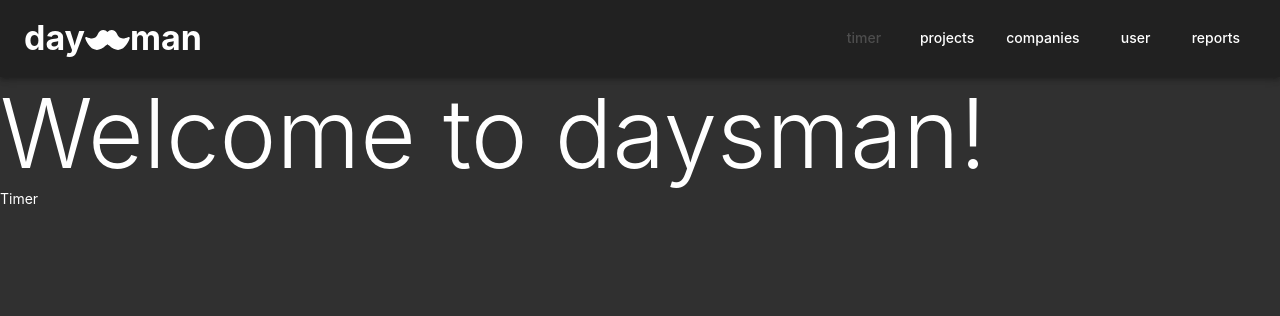
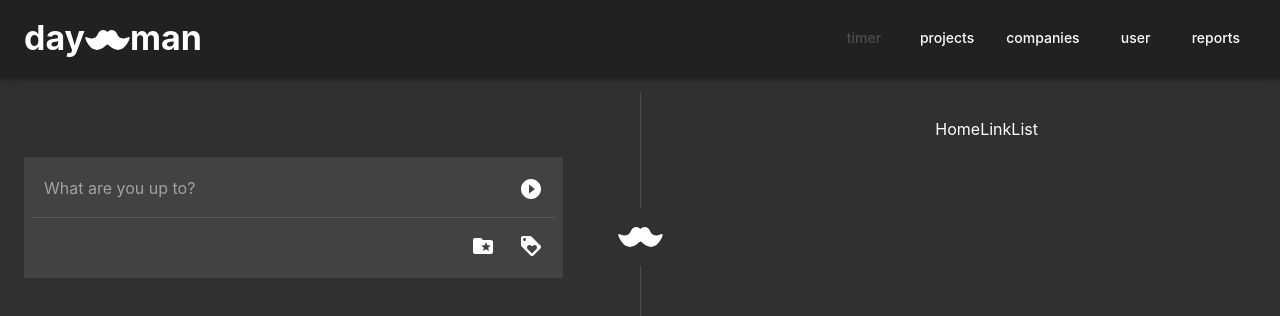
Before and after one commit to rwojcik/daysman, a Next.js app: page / in a window 1280 px wide. Shown: the top 316 px of the page. Built offline with nearby package versions, Linux system fonts and the light colour scheme.

Commit message:
split Home component and update it's layout

```diff
--- a/src/components/Home.tsx
+++ b/src/components/Home.tsx
@@ -1,40 +1,18 @@
 import React from 'react';
 import Head from 'next/head';
 import { Nav } from './Nav';
-import { Timer } from './Timer';
-import { Typography } from '@material-ui/core';
+import { HomeLayout } from './HomeLayout';
 
 export const Home = () => {
   return (
-    <div>
+    <>
       <Head>
         <title>daysman</title>
       </Head>
 
       <Nav />
 
-      <div>
-        <Typography variant="h1">Welcome to daysman!</Typography>
-        <Timer />
-      </div>
-
-      {/* <style jsx>{`
-      .hero {
-        width: 100%;
-        color: #333;
-      }
-      .title {
-        margin: 0;
-        width: 100%;
-        padding-top: 80px;
-        line-height: 1.15;
-        font-size: 48px;
-      }
-      .title,
-      .description {
-        text-align: center;
-      }
-    `}</style> */}
-    </div>
+      <HomeLayout />
+    </>
   );
 };
--- /dev/null
+++ b/src/components/HomeLayout.tsx
@@ -0,0 +1,24 @@
+import React from 'react';
+import { HomeTimer } from './HomeTimer';
+import { Grid, useTheme, useMediaQuery } from '@material-ui/core';
+import { HomeLinkList } from './HomeLinkList';
+import { DmDivider } from './common/DmDivider';
+
+export const HomeLayout = () => {
+  const theme = useTheme();
+  const lgUp = useMediaQuery(theme.breakpoints.up('lg'));
+
+  return (
+    <Grid container>
+      <Grid item lg xs={12}>
+        <HomeTimer />
+      </Grid>
+      <Grid item lg={1} xs={12}>
+        <DmDivider vertical={lgUp} />
+      </Grid>
+      <Grid item lg xs={12}>
+        <HomeLinkList />
+      </Grid>
+    </Grid>
+  );
+};
--- /dev/null
+++ b/src/components/HomeLinkList.tsx
@@ -0,0 +1,23 @@
+import React from 'react';
+import { Typography, makeStyles } from '@material-ui/core';
+
+const useStyles = makeStyles(
+  {
+    root: {
+      margin: '5vh 0',
+      display: 'flex',
+      flexDirection: 'row',
+      alignItems: 'center',
+      justifyContent: 'center',
+    },
+  },
+  { name: 'HomeLinkList' }
+);
+export const HomeLinkList: React.FC = React.memo(function HomeLinkList() {
+  const classes = useStyles();
+  return (
+    <div className={classes.root}>
+      <Typography align="center">HomeLinkList</Typography>
+    </div>
+  );
+});
--- /dev/null
+++ b/src/components/HomeTimer.tsx
@@ -0,0 +1,64 @@
+import React from 'react';
+import { makeStyles, Paper, InputBase, Theme, Divider, IconButton, Tooltip } from '@material-ui/core';
+import { FlexSpacer } from './common/FlexSpacer';
+import FolderSpecialIcon from '@material-ui/icons/FolderSpecial';
+import LoyaltyIcon from '@material-ui/icons/Loyalty';
+import PlayCircleFilledIcon from '@material-ui/icons/PlayCircleFilled';
+
+const useStyles = makeStyles(
+  ({ spacing }: Theme) => ({
+    root: {
+      marginTop: '10vh',
+      marginBottom: '15vh',
+    },
+    inputPaper: {
+      padding: spacing(1, 1),
+      marginLeft: spacing(3),
+      marginRight: spacing(3),
+    },
+    inputRow: {
+      display: 'flex',
+      marginBottom: spacing(0.5),
+    },
+    inputField: {
+      padding: spacing(1, 1.5),
+    },
+    inputButtons: {
+      marginTop: spacing(0.5),
+      display: 'flex',
+    },
+  }),
+  { name: 'HomeTimer' }
+);
+
+export const HomeTimer: React.FC = React.memo(function HomeTimer() {
+  const classes = useStyles();
+  return (
+    <div className={classes.root}>
+      <Paper square elevation={0} className={classes.inputPaper}>
+        <div className={classes.inputRow}>
+          <InputBase fullWidth className={classes.inputField} placeholder="What are you up to?" />
+          <Tooltip title="Start timer">
+            <IconButton>
+              <PlayCircleFilledIcon />
+            </IconButton>
+          </Tooltip>
+        </div>
+        <Divider />
+        <div className={classes.inputButtons}>
+          <FlexSpacer />
+          <Tooltip title="Project">
+            <IconButton>
+              <FolderSpecialIcon />
+            </IconButton>
+          </Tooltip>
+          <Tooltip title="Keywords">
+            <IconButton>
+              <LoyaltyIcon />
+            </IconButton>
+          </Tooltip>
+        </div>
+      </Paper>
+    </div>
+  );
+});
--- a/src/components/Timer.tsx
+++ /dev/null
@@ -1,5 +0,0 @@
-import React from 'react';
-
-export const Timer: React.FC = () => {
-  return <div>Timer</div>;
-};
--- /dev/null
+++ b/src/components/common/DmDivider.tsx
@@ -0,0 +1,60 @@
+import React from 'react';
+import { makeStyles, Theme } from '@material-ui/core';
+import Mustache from '../../assets/mustache-vector.svg';
+import clsx from 'clsx';
+
+const useStyles = makeStyles(
+  ({ spacing, palette }: Theme) => ({
+    vertical: {},
+    root: {
+      display: 'flex',
+      flexDirection: 'row',
+      justifyContent: 'center',
+      alignItems: 'center',
+      alignContent: 'center',
+      height: '100%',
+      padding: spacing(0, 4),
+      '$vertical&, $vertical &': {
+        flexDirection: 'column',
+        padding: spacing(2, 0),
+      },
+    },
+    line: {
+      borderTop: `solid 1px ${palette.primary.light}`,
+      flexGrow: 1,
+      '$vertical&, $vertical &': {
+        borderTop: 'none',
+        borderLeft: `solid 1px ${palette.primary.light}`,
+      },
+    },
+    icon: {
+      margin: spacing(0, 2),
+      position: 'relative',
+      top: 2,
+      '$vertical&, $vertical &': {
+        margin: spacing(2, 0),
+      },
+      '& path': {
+        fill: 'currentColor',
+      },
+    },
+  }),
+  { name: 'DmDivider' }
+);
+
+export type DmDividerProps = {
+  vertical?: boolean;
+};
+
+export const DmDivider: React.FC<DmDividerProps> = ({ vertical = false }) => {
+  const classes = useStyles();
+  return (
+    <div className={clsx(classes.root, { [classes.vertical]: vertical })}>
+      <div className={classes.line} />
+      <div className={classes.icon}>
+        <Mustache />
+      </div>
+      <div className={classes.line} />
+    </div>
+  );
+};
```
